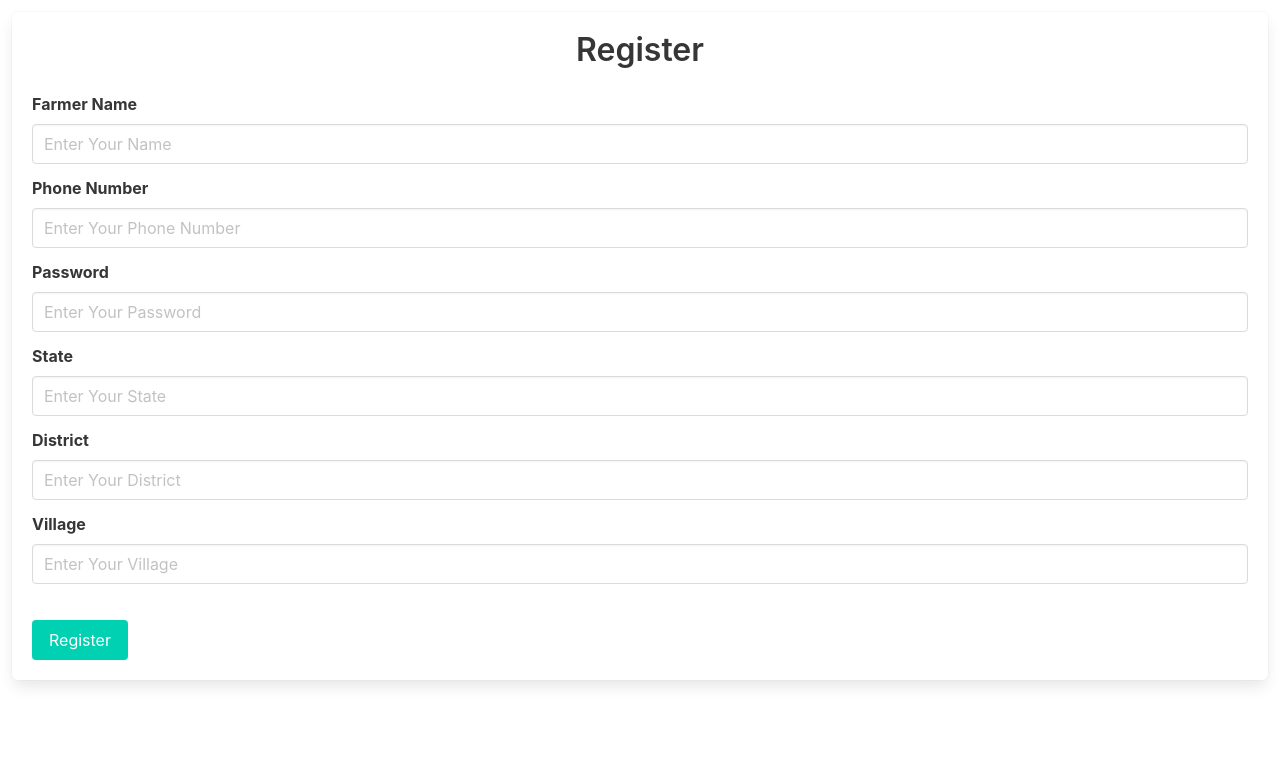
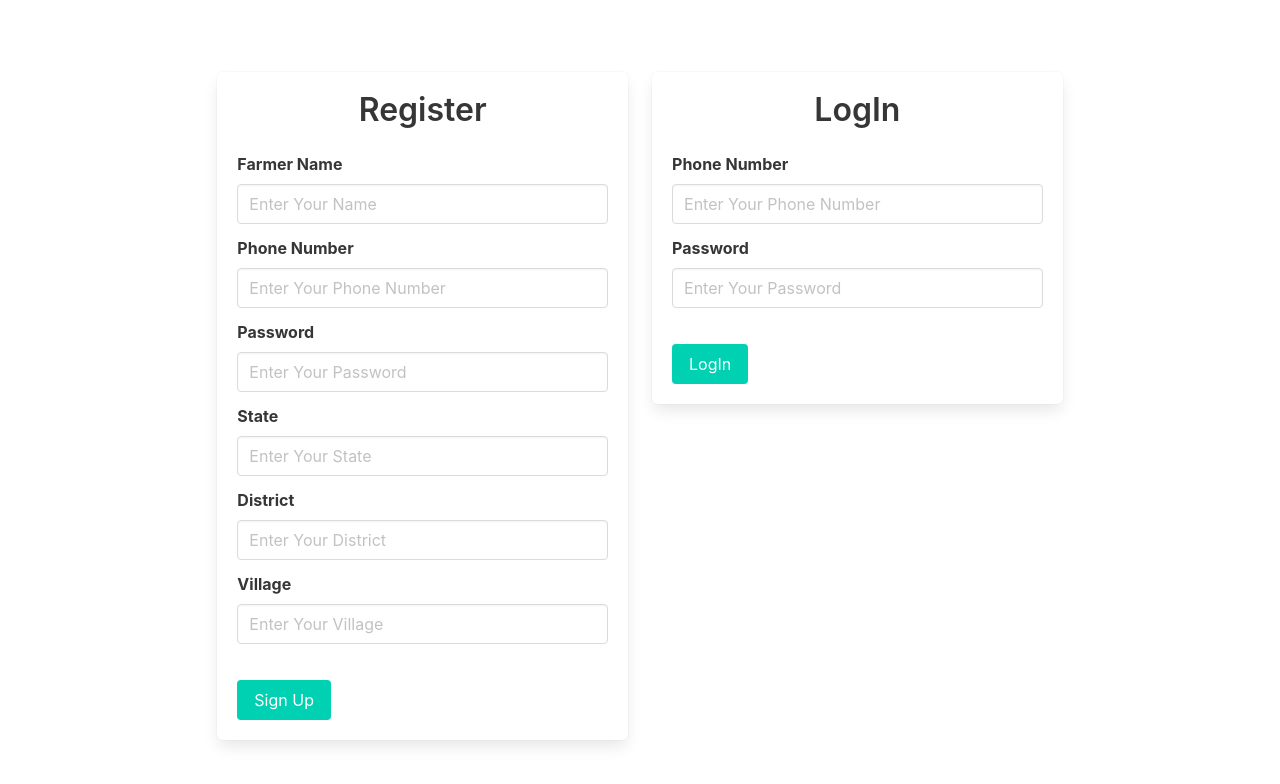
Before and after one commit to Mohiiit/farmer_app_frontend, a React (Create React App) app: page / in a window 1280 px wide. Shown: the top 784 px of the page. Built offline with nearby package versions, Linux system fonts and the light colour scheme; no server answers.

Commit message:
login integeration added

```diff
--- a/src/App.jsx
+++ b/src/App.jsx
@@ -1,8 +1,11 @@
-import React, { useEffect, useState } from "react";
+import React, { useContext, useEffect, useState } from "react";
 import Register from "./components/Register";
-
+import Header from "./components/Header";
+import { UserContext } from "./context/UserContext";
+import Login from "./components/Login";
 function App() {
   const[message, setMessage] = useState("");
+  const [token, ] = useContext(UserContext);
 
   const getWelcomeMessage = async () => {
     const requestOptions = {
@@ -26,10 +29,22 @@ function App() {
     getWelcomeMessage();
   }, []);
   return (
-    <div className ="App">
-      <h2>{message}</h2>
-      <Register />
-    </div>
+    <>
+      <Header title={message} />
+      <div className="columns">
+        <div className="column"></div>
+        <div className="column m-5 is-two-thirds">
+          {!token ? (
+            <div className="columns">
+              <Register /> <Login />
+            </div>
+          ) : (
+            <h1 className="table"> table </h1>
+          )}
+        </div>
+        <div className="column"></div>
+      </div>
+    </>
   );
 }
 
--- /dev/null
+++ b/src/components/ErrorMessage.jsx
@@ -0,0 +1,7 @@
+import React from "react";
+
+const ErrorMessage = ({ message }) => (
+  <p className="has-text-weight-bold has-text-danger">{message}</p>
+);
+
+export default ErrorMessage;
--- /dev/null
+++ b/src/components/Header.jsx
@@ -0,0 +1,24 @@
+import React, { useContext } from "react";
+
+import { UserContext } from "../context/UserContext";
+
+const Header = ({ title }) => {
+    const [token, setToken] = useContext(UserContext);
+
+    const handleLogout = () => {
+        setToken(null);
+    };
+
+    return (
+        <div className="has-text-centered m-6">
+            <h1 className="title">{title}</h1>
+            {token && (
+                <button className="button" onClick={handleLogout}>
+                    Logout
+                </button>
+            )}
+        </div>
+    );
+};
+
+export default Header;
--- /dev/null
+++ b/src/components/Login.jsx
@@ -0,0 +1,66 @@
+import React, { useContext, useState } from "react";
+
+import ErrorMessage from "./ErrorMessage";
+import { UserContext } from "../context/UserContext";
+
+const Login = () => {
+    const [username, setUsername] = useState("");
+    const [password, setPassword] = useState("");
+    const [errorMessage, setErrorMessage] = useState("");
+    const [, setToken] = useContext(UserContext);
+
+    const submitLogin = async () => {
+        const requestOptions = {
+            method: "POST",
+            headers: { "Content-Type": "application/x-www-form-urlencoded" },
+            body: JSON.stringify(
+                `grant_type=&username=${username}&password=${password}&scope=&client_id=&client_secret=`
+            ),
+        };
+
+        const response = await fetch("/login", requestOptions);
+        const data = await response.json();
+        console.log(data.access_token);
+        if (!response.ok) {
+            setErrorMessage(data.detail);
+        } else {
+            setToken(data.access_token);
+        }
+    };
+
+    const handleSubmit = (e) => {
+        e.preventDefault();
+        submitLogin();
+    }
+
+    return (
+        <div className="column">
+            <form className="box" onSubmit={handleSubmit}>
+
+                <h1 className="title has-text-centered"> LogIn</h1>
+
+                <div className="field">
+                    <label className="label">Phone Number</label>
+                    <div className="control">
+                        <input type="string" placeholder="Enter Your Phone Number" value={username} onChange={(e) => setUsername(e.target.value)} className="input" required />
+                    </div>
+                </div>
+
+                <div className="field">
+                    <label className="label">Password</label>
+                    <div className="control">
+                        <input type="password" placeholder="Enter Your Password" value={password} onChange={(e) => setPassword(e.target.value)} className="input" required />
+                    </div>
+                </div>
+
+                <ErrorMessage message={errorMessage} />
+                <br />
+                <button className="button is-primary" type="submit">
+                    LogIn
+                </button>
+            </form>
+        </div>
+    );
+};
+
+export default Login;
--- a/src/components/Register.jsx
+++ b/src/components/Register.jsx
@@ -1,4 +1,5 @@
 import React, { useContext, useState } from "react";
+import ErrorMessage from "./ErrorMessage";
 
 import { UserContext } from "../context/UserContext";
 
@@ -31,9 +32,9 @@ const Register = () => {
         const data = await response.json();
 
         if (!response.ok) {
-          setErrorMessage(data.detail);
+            setErrorMessage(data.detail);
         } else {
-          setToken(data.access_token);
+            setToken(data.access_token);
         }
     };
 
@@ -96,10 +97,10 @@ const Register = () => {
                     </div>
                 </div>
 
-                {/* <ErrorMessage message={errorMessage} /> */}
+                <ErrorMessage message={errorMessage} />
                 <br />
                 <button className="button is-primary" type="submit">
-                    Register
+                    Sign Up
                 </button>
             </form>
         </div>
--- a/src/context/UserContext.jsx
+++ b/src/context/UserContext.jsx
@@ -15,7 +15,7 @@ export const UserProvider = (props) => {
                 },
             };
 
-            const response = await fetch("/users/me", requestOptions);
+            const response = await fetch("/users/me/", requestOptions);
 
             if(!response.ok) {
                 setToken(null);
```
